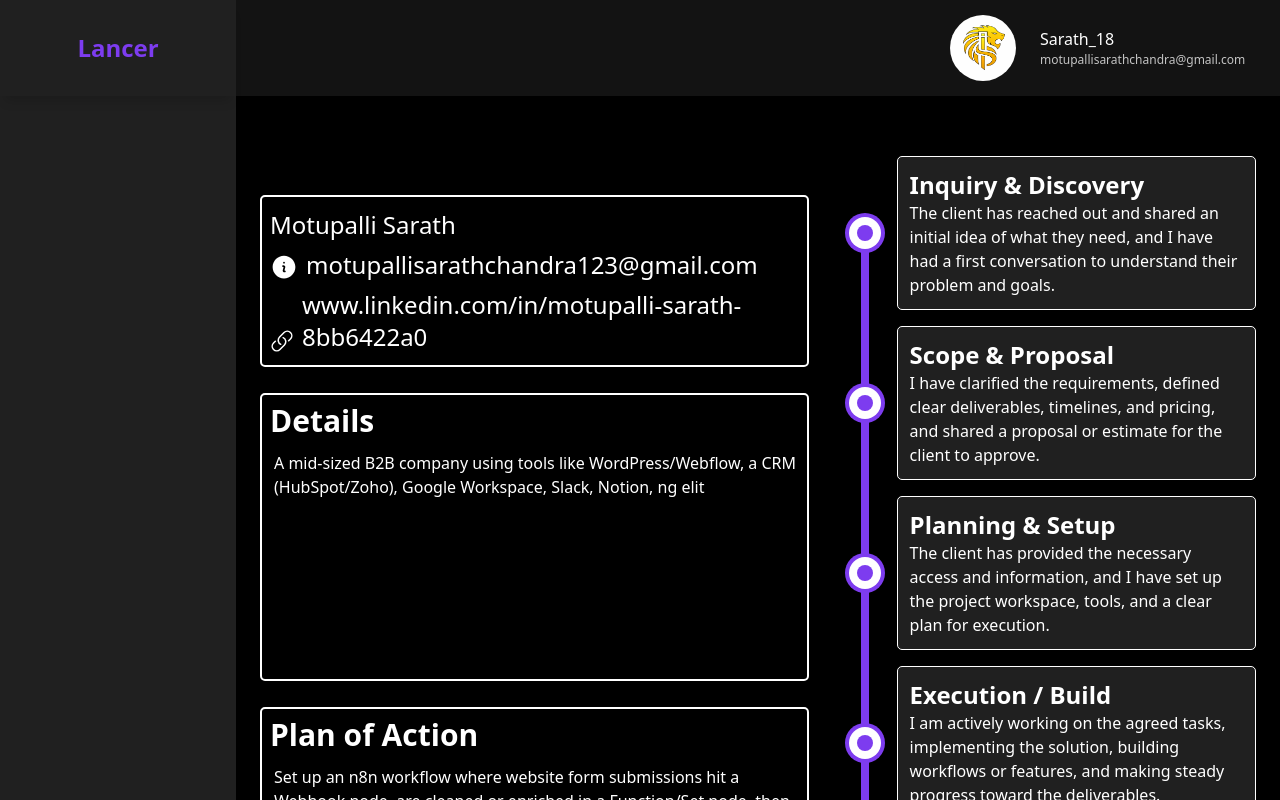
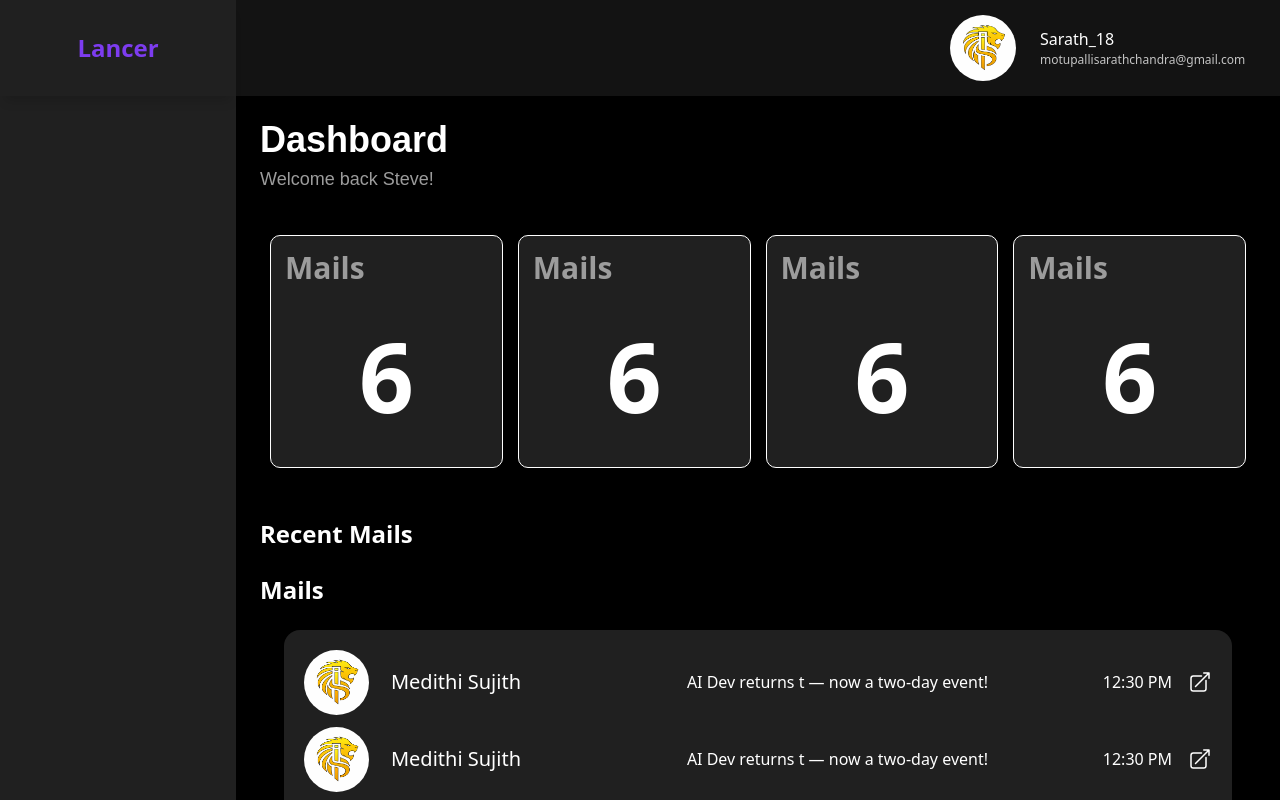
Before and after one commit to SarathM254/Lancer, a React (Vite) app: page / in a window 1280 px wide. Built offline with nearby package versions, Linux system fonts and the light colour scheme.

Commit message:
profile content linked with backend

```diff
--- a/models/Clients.js
+++ b/models/Clients.js
@@ -20,4 +20,4 @@ const ClientSchema = new mongoose.Schema({
 
 export const Client = mongoose.model('Client', ClientSchema); // collection name will be clients in the database (automatically pluralized)
 
-//Database name will be specified by the connection string in server.js
+//Database name will be specified by the connection string in server.jsmodels/Clients.js
--- a/src/App.jsx
+++ b/src/App.jsx
@@ -8,9 +8,14 @@ import { useState, useEffect } from 'react'
 
 
 
+
 function App() {
-  const [clients, setClients] = useState([])
-useEffect(() => {
+
+  const [clients, setClients] = useState([]);
+  const [activeClient, setActiveClient] = useState(null);
+
+
+  useEffect(() => {
     fetch("http://localhost:3000/")
       .then(res => res.json())
       .then(data => setClients(data));
@@ -19,11 +24,20 @@ useEffect(() => {
   return (
     <>
       <div className="View flex h-screen overflow-hidden bg-black">
-        <Sidebar clients={clients} />
+        <Sidebar clients={clients} activeClient={activeClient} setActiveClient={setActiveClient} />
         <div className="rest flex-1 flex flex-col h-full">
           <Header></Header>
           <div className="content flex-1 flex flex-col p-6 overflow-auto no-scrollbar">
-            <Profile></Profile>
+
+            {activeClient === null ?
+              <>
+              <Cards />
+              <div className='text-2xl font-bold text-white mt-10'>
+                Recent Mails
+              </div>
+              <Messages />
+              </> : <Profile clients={clients} activeClient={activeClient}></Profile>
+            }
           </div>
         </div>
       </div>
--- a/src/components/Basic.jsx
+++ b/src/components/Basic.jsx
@@ -1,10 +1,11 @@
 import React from 'react'
 
-const Basic = () => {
+const Basic = (props) => {
+    let person=props.current;
     return (
         <div>
             <div className="hero flex flex-col border-2 rounded-[5px] pl-2 gap-2 py-3 mb-2.5">
-                <div className="text-2xl">Motupalli Sarath</div>
+                <div className="text-2xl">{person.name}</div>
                 <div className="flex justify-center items-end space-x-2">
                     <svg xmlns="http://www.w3.org/2000/svg" viewBox="0 0 24 24" fill="currentColor" className="h-7">
                         <path fill-rule="evenodd"
@@ -13,7 +14,7 @@ const Basic = () => {
                     </svg>
 
                     <a className="text-2xl flex-1"
-                        href="https://mail.google.com/mail/?view=cm&fs=1&to=motupallisarathchandra123@gmail.com">motupallisarathchandra123@gmail.com</a>
+                        href={`https://mail.google.com/mail/?view=cm&fs=1&to=${person.links.email}`}>{person.links.email}</a>
                 </div>
                 <div className="flex justify-center items-end space-x-2">
                     <svg xmlns="http://www.w3.org/2000/svg" viewBox="0 0 24 24" fill="currentColor"
@@ -24,7 +25,7 @@ const Basic = () => {
                     </svg>
 
                     <a className="text-2xl flex-1"
-                        href="https://linkedin.com/in/motupalli-sarath-8bb6422a0">www.linkedin.com/in/motupalli-sarath-8bb6422a0</a>
+                        href={`${person.links.linkedin}`}>{person.links.linkedin}</a>
                 </div>
             </div>
         </div>
--- a/src/components/Details.jsx
+++ b/src/components/Details.jsx
@@ -1,13 +1,13 @@
 import React from 'react'
 
-const Details = () => {
+const Details = (props) => {
+    let person= props.current;
     return (
         <div>
             <div className="flex flex-col border-2 rounded-[5px] p-2 mb-2.5 min-h-72">
                 <div className="font-bold text-3xl">Details</div>
                 <div className="pl-1 pt-3">
-                    A mid-sized B2B company using tools like WordPress/Webflow, a CRM (HubSpot/Zoho), Google
-                    Workspace, Slack, Notion, ng elit
+                    {person.details}
                 </div>
             </div>
         </div>
--- a/src/components/Plan.jsx
+++ b/src/components/Plan.jsx
@@ -1,15 +1,13 @@
 import React from 'react'
 
-const Plan = () => {
+const Plan = (props) => {
+    let person= props.current;
     return (
         <div>
             <div className="flex flex-col border-2 rounded-[5px] p-2 mb-2.5 min-h-72">
                 <div className="font-bold text-3xl">Plan of Action</div>
                 <div className="pl-1 pt-3">
-                    Set up an n8n workflow where website form submissions hit a Webhook node, are cleaned or
-                    enriched in a Function/Set node, then sent into y later.
-                    Lorem ipsum dolor sit amet consectetur adipisicing elit. Ipsam asperiores error sapiente vero tenetur quae ab iusto repellat est nemo maiores aspernatur soluta rerum totam omnis libero voluptatibus voluptatem, eligendi, natus, hic perferendis id. Quia, vel facere! Fugiat, quidem recusandae culpa atque minus provident eveniet magnam vitae! Debitis ipsam eum repudiandae vitae asperiores facere quod deserunt dolore minima doloribus? Iusto veniam quas possimus earum dolor tempora enim eveniet quo quidem perspiciatis sunt odit sit velit mollitia itaque neque cum est, facilis recusandae illo. Enim facere aliquam deserunt ducimus quas nemo, nam necessitatibus assumenda quasi quibusdam debitis reprehenderit, facilis modi asperiores?
-
+                    {person.plan}
                 </div>
             </div>
         </div>
--- a/src/components/Profile.jsx
+++ b/src/components/Profile.jsx
@@ -5,17 +5,25 @@ import Plan from './Plan.jsx'
 import Flow from './Flow.jsx'
 import Messages from './Messages.jsx'
 
-const Profile = () => {
+const Profile = (props) => {
+    let clients=props.clients;
+    let activeClient=props.activeClient;
+    let current;
+    clients.forEach(elm => {
+        if(elm.name==activeClient){
+            current=elm;
+        }
+    });
     return (
         <div>
             <div className="Profile-content flex-1 flex flex-col space-x-9 xl:flex-row">
                 <div className="flex-[4] basis-0 flex flex-col gap-4 justify-center">
 
-                    <Basic/>
+                    <Basic current={current}/>
 
-                    <Details/>
+                    <Details current={current}/>
 
-                    <Plan/>
+                    <Plan current={current}/>
 
                 </div>
                 <Flow/>
--- a/src/components/Sidebar.jsx
+++ b/src/components/Sidebar.jsx
@@ -1,17 +1,22 @@
 import React from 'react'
 import logo from '../assets/Leo.png'
-import {useState} from 'react'
 
 const Sidebar = (props) => {
-    const [activeClient, setActiveClient] = useState('null');
+
+    let activeClient = props.activeClient;
+    let setActiveClient = props.setActiveClient;
+
     let clients = props.clients;
+
+
     const handleclick = (name) => {
         setActiveClient(name);
     }
+
   return (
     <div>
       <div className="sidebar text-[rgb(251,251,254)] h-full w-59 flex flex-col">
-            <div className="flex h-24 bg-[rgba(128,128,128,0.25)] items-center justify-center text-2xl font-bold z-10 shadow-[0_10px_10px_-5px_rgba(0,0,0,0.15)] text-[rgb(125,60,239)]">
+            <div onClick={()=>handleclick(null)} className="flex h-24 bg-[rgba(128,128,128,0.25)] items-center justify-center text-2xl font-bold z-10 shadow-[0_10px_10px_-5px_rgba(0,0,0,0.15)] text-[rgb(125,60,239)] hover:cursor-pointer">
                 Lancer
             </div>
             <div className='profiles flex-1 pt-6 pb-4 bg-[rgba(128,128,128,0.25)] overflow-auto no-scrollbar'>
```
